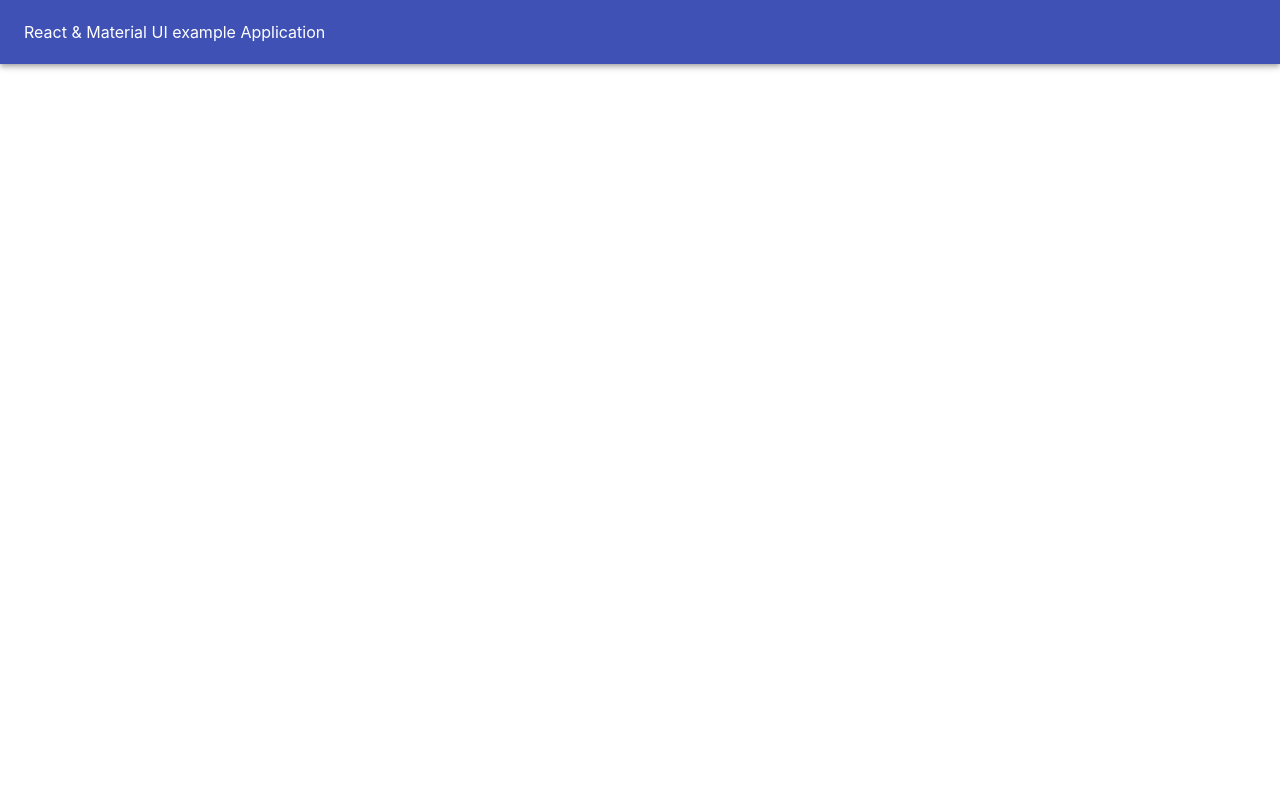
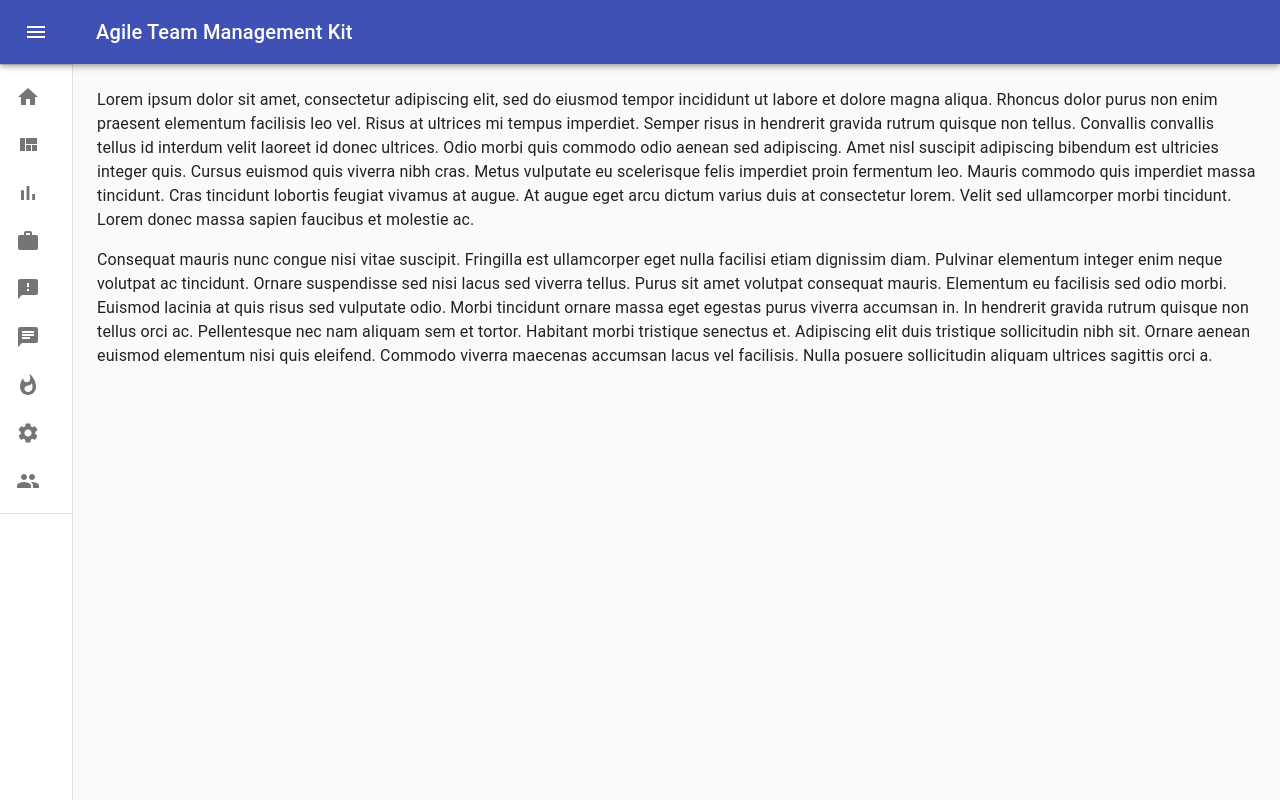
Before and after one commit to Fodorlevente/Agile-Team-Management-Kit, a React (Create React App) app in the folder atmk-app/: page / in a window 1280 px wide. Built offline with nearby package versions, Linux system fonts and the light colour scheme.

Commit message:
Updated NavBar.js with material-icons

```diff
--- a/atmk-app/package.json
+++ b/atmk-app/package.json
@@ -4,6 +4,7 @@
   "private": true,
   "dependencies": {
     "@material-ui/core": "^4.3.1",
+    "@material-ui/icons": "^4.2.1",
     "react": "^16.9.0",
     "react-dom": "^16.9.0",
     "react-scripts": "3.1.0"
--- a/atmk-app/src/components/NavBar.js
+++ b/atmk-app/src/components/NavBar.js
@@ -1,20 +1,209 @@
 import React from 'react';
-import AppBar from '@material-ui/core/AppBar'
-import ToolBar from '@material-ui/core/Toolbar'
-import Typography from '@material-ui/core/Typography'
+import clsx from 'clsx';
+import { makeStyles, useTheme } from '@material-ui/core/styles';
+import Drawer from '@material-ui/core/Drawer';
+import AppBar from '@material-ui/core/AppBar';
+import Toolbar from '@material-ui/core/Toolbar';
+import List from '@material-ui/core/List';
+import CssBaseline from '@material-ui/core/CssBaseline';
+import Typography from '@material-ui/core/Typography';
+import Divider from '@material-ui/core/Divider';
+import IconButton from '@material-ui/core/IconButton';
+import MenuIcon from '@material-ui/icons/Menu';
+import ChevronLeftIcon from '@material-ui/icons/ChevronLeft';
+import ChevronRightIcon from '@material-ui/icons/ChevronRight';
+import ListItem from '@material-ui/core/ListItem';
+import ListItemIcon from '@material-ui/core/ListItemIcon';
+import ListItemText from '@material-ui/core/ListItemText';
 
-/* It is only a functional component */
-const NavBar = () => {
-    return(
-        <div>
-            <AppBar position="static">
-                <ToolBar>
-                    <Typography variant="title" color="inherit">
-                        React & Material UI example Application
-                    </Typography>
-                </ToolBar>
-            </AppBar>
+import Chat from '@material-ui/icons/Chat';
+import Settings from '@material-ui/icons/Settings';
+import Home from '@material-ui/icons/Home';
+import BarChart from '@material-ui/icons/BarChart';
+import Work from '@material-ui/icons/Work';
+import ViewQuilt from '@material-ui/icons/ViewQuilt';
+import Feedback from '@material-ui/icons/Feedback';
+import Group from '@material-ui/icons/Group';
+import Whatshot from '@material-ui/icons/Whatshot';
+
+const drawerWidth = 240;
+
+const useStyles = makeStyles(theme => ({
+  root: {
+    display: 'flex',
+  },
+  appBar: {
+    zIndex: theme.zIndex.drawer + 1,
+    transition: theme.transitions.create(['width', 'margin'], {
+      easing: theme.transitions.easing.sharp,
+      duration: theme.transitions.duration.leavingScreen,
+    }),
+  },
+  appBarShift: {
+    marginLeft: drawerWidth,
+    width: `calc(100% - ${drawerWidth}px)`,
+    transition: theme.transitions.create(['width', 'margin'], {
+      easing: theme.transitions.easing.sharp,
+      duration: theme.transitions.duration.enteringScreen,
+    }),
+  },
+  menuButton: {
+    marginRight: 36,
+  },
+  hide: {
+    display: 'none',
+  },
+  drawer: {
+    width: drawerWidth,
+    flexShrink: 0,
+    whiteSpace: 'nowrap',
+  },
+  drawerOpen: {
+    width: drawerWidth,
+    transition: theme.transitions.create('width', {
+      easing: theme.transitions.easing.sharp,
+      duration: theme.transitions.duration.enteringScreen,
+    }),
+  },
+  drawerClose: {
+    transition: theme.transitions.create('width', {
+      easing: theme.transitions.easing.sharp,
+      duration: theme.transitions.duration.leavingScreen,
+    }),
+    overflowX: 'hidden',
+    width: theme.spacing(7) + 1,
+    [theme.breakpoints.up('sm')]: {
+      width: theme.spacing(9) + 1,
+    },
+  },
+  toolbar: {
+    display: 'flex',
+    alignItems: 'center',
+    justifyContent: 'flex-end',
+    padding: '0 8px',
+    ...theme.mixins.toolbar,
+  },
+  content: {
+    flexGrow: 1,
+    padding: theme.spacing(3),
+  },
+}));
+
+
+export default function NavBar() {
+  const classes = useStyles();
+  const theme = useTheme();
+  const [open, setOpen] = React.useState(false);
+
+  const menuIcons = {
+    0: <Home/>,
+    1: <ViewQuilt/>,
+    2: <BarChart/>,
+    3: <Work/>,
+    4: <Feedback/>,
+    5: <Chat/>,
+    6: <Whatshot/>,
+    7: <Settings/>,
+    8: <Group/>
+};
+
+  function handleDrawerOpen() {
+    setOpen(true);
+  }
+
+  function handleDrawerClose() {
+    setOpen(false);
+  }
+
+  function setListItemIcon(index){
+      return menuIcons[index];
+  }
+
+  return (
+    <div className={classes.root}>
+      <CssBaseline />
+      <AppBar
+        position="fixed"
+        className={clsx(classes.appBar, {
+          [classes.appBarShift]: open,
+        })}
+      >
+        <Toolbar>
+          <IconButton
+            color="inherit"
+            aria-label="open drawer"
+            onClick={handleDrawerOpen}
+            edge="start"
+            className={clsx(classes.menuButton, {
+              [classes.hide]: open,
+            })}
+          >
+            <MenuIcon />
+          </IconButton>
+          <Typography variant="h6" noWrap>
+            Agile Team Management Kit
+          </Typography>
+        </Toolbar>
+      </AppBar>
+      <Drawer
+        variant="permanent"
+        className={clsx(classes.drawer, {
+          [classes.drawerOpen]: open,
+          [classes.drawerClose]: !open,
+        })}
+        classes={{
+          paper: clsx({
+            [classes.drawerOpen]: open,
+            [classes.drawerClose]: !open,
+          }),
+        }}
+        open={open}
+      >
+        <div className={classes.toolbar}>
+          <IconButton onClick={handleDrawerClose}>
+            {theme.direction === 'rtl' ? <ChevronRightIcon /> : <ChevronLeftIcon />}
+          </IconButton>
         </div>
-    )
+        <Divider />
+        <List>
+          {['Overview', 'Dashboard', 'Metrics', 'Planning', 'Retrospective', 'Chat', 'Idea Box', 'Settings', 'Team'].map((text, index) => (
+            <ListItem button key={text}>
+              {/* <ListItemIcon>{index % 2 === 0 ? <InboxIcon /> : <Settings />}</ListItemIcon> */}
+              <ListItemIcon>
+                 {setListItemIcon(index)}
+              </ListItemIcon>
+              <ListItemText primary={text} />
+            </ListItem>
+          ))}
+        </List>
+        <Divider />
+      </Drawer>
+      <main className={classes.content}>
+        <div className={classes.toolbar} />
+        <Typography paragraph>
+          Lorem ipsum dolor sit amet, consectetur adipiscing elit, sed do eiusmod tempor incididunt
+          ut labore et dolore magna aliqua. Rhoncus dolor purus non enim praesent elementum
+          facilisis leo vel. Risus at ultrices mi tempus imperdiet. Semper risus in hendrerit
+          gravida rutrum quisque non tellus. Convallis convallis tellus id interdum velit laoreet id
+          donec ultrices. Odio morbi quis commodo odio aenean sed adipiscing. Amet nisl suscipit
+          adipiscing bibendum est ultricies integer quis. Cursus euismod quis viverra nibh cras.
+          Metus vulputate eu scelerisque felis imperdiet proin fermentum leo. Mauris commodo quis
+          imperdiet massa tincidunt. Cras tincidunt lobortis feugiat vivamus at augue. At augue eget
+          arcu dictum varius duis at consectetur lorem. Velit sed ullamcorper morbi tincidunt. Lorem
+          donec massa sapien faucibus et molestie ac.
+        </Typography>
+        <Typography paragraph>
+          Consequat mauris nunc congue nisi vitae suscipit. Fringilla est ullamcorper eget nulla
+          facilisi etiam dignissim diam. Pulvinar elementum integer enim neque volutpat ac
+          tincidunt. Ornare suspendisse sed nisi lacus sed viverra tellus. Purus sit amet volutpat
+          consequat mauris. Elementum eu facilisis sed odio morbi. Euismod lacinia at quis risus sed
+          vulputate odio. Morbi tincidunt ornare massa eget egestas purus viverra accumsan in. In
+          hendrerit gravida rutrum quisque non tellus orci ac. Pellentesque nec nam aliquam sem et
+          tortor. Habitant morbi tristique senectus et. Adipiscing elit duis tristique sollicitudin
+          nibh sit. Ornare aenean euismod elementum nisi quis eleifend. Commodo viverra maecenas
+          accumsan lacus vel facilisis. Nulla posuere sollicitudin aliquam ultrices sagittis orci a.
+        </Typography>
+      </main>
+    </div>
+  );
 }
-export default NavBar;
```
Also changed, not shown: 1 other file (tests, documents, lock files or other folders).
